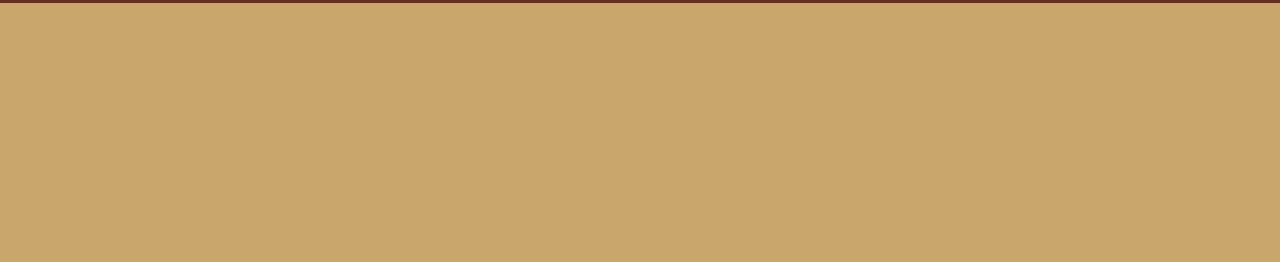
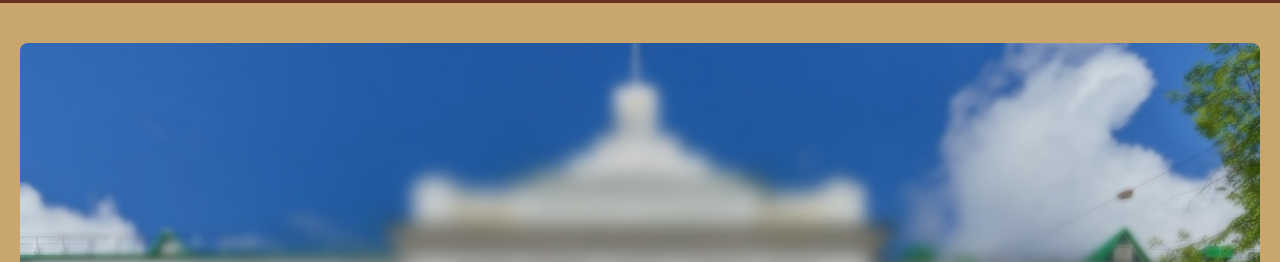
Before and after one commit to Hiki0611/darslar-tartibi.github.io, a website built with Vite: page index.html in a window 1280 px wide. Shown: the part 57-319 px from the top of the page. Built offline with nearby package versions, Linux system fonts and the light colour scheme; files whose address does not match are found by name.

Commit message:
Update style.css

```diff
--- a/css/style.css
+++ b/css/style.css
@@ -243,7 +243,7 @@ main.sidebar-active {
 }
 
 .hero {
-    background-image: url('path_to_your_image.jpg'); /* Фоновое изображение */
+    background-image: url('main.jpg'); /* Фоновое изображение */
     background-size: cover;
     background-position: center;
     padding: 60px 0;
```
